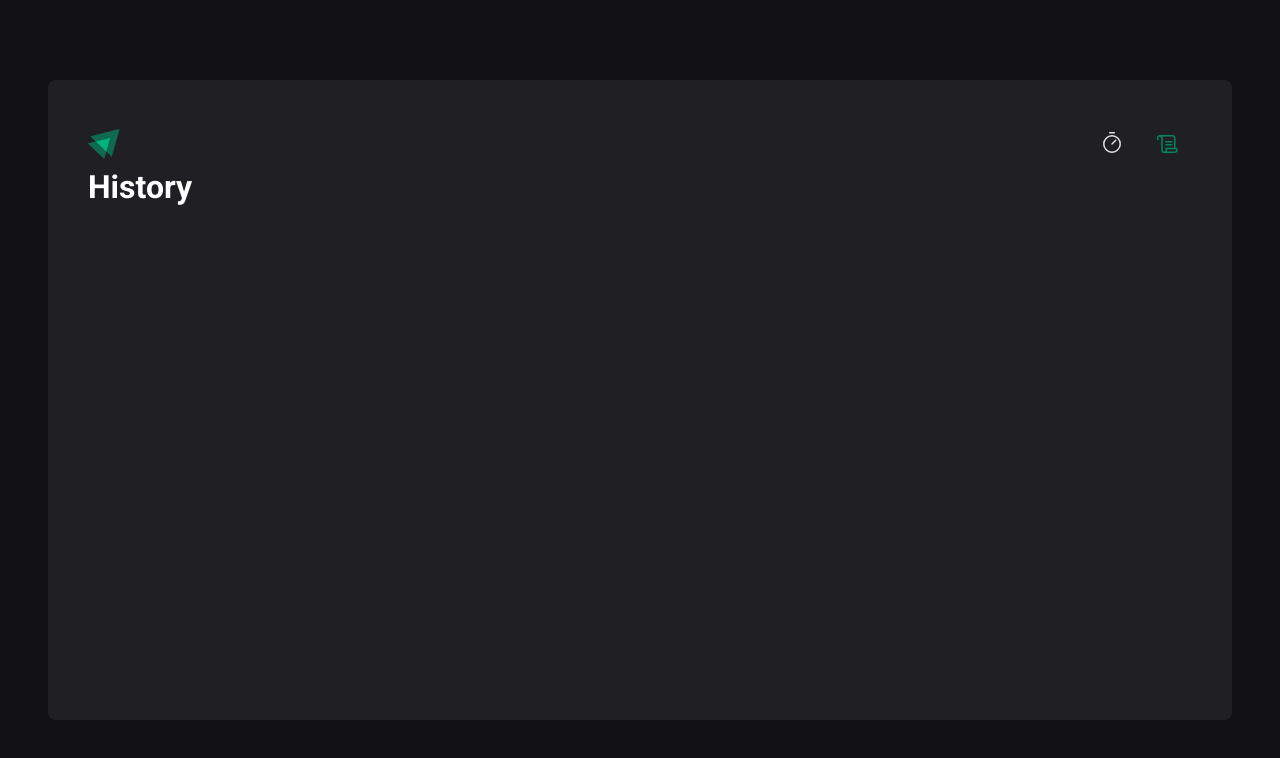
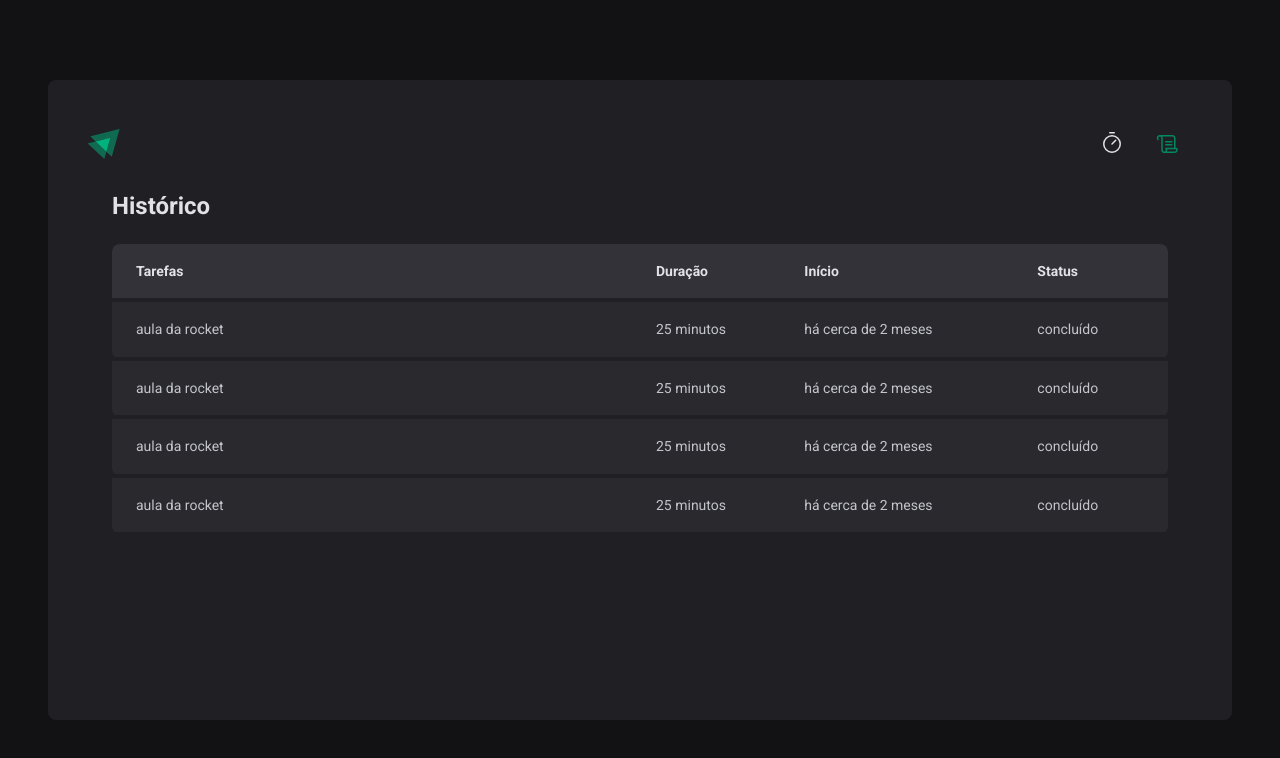
Before and after one commit to gabifrancamr/igniteTimer, a React (Vite) app: page /history in a window 1280 px wide. Shown: the top 758 px of the page. Built offline with nearby package versions, Linux system fonts and the light colour scheme.

Commit message:
estilização da página history

```diff
--- a/src/pages/History/index.tsx
+++ b/src/pages/History/index.tsx
@@ -1,7 +1,60 @@
+import { HistoryContent, HistoryList } from './styles'
+
 export function History() {
   return (
-    <div>
-      <h1>History</h1>
-    </div>
+    <HistoryContent>
+      <h1>Histórico</h1>
+
+      <HistoryList>
+        <table>
+          <thead>
+            <tr>
+              <th>Tarefas</th>
+              <th>Duração</th>
+              <th>Início</th>
+              <th>Status</th>
+            </tr>
+          </thead>
+          <tbody>
+            <tr>
+              <td>aula da rocket</td>
+              <td>25 minutos</td>
+              <td>há cerca de 2 meses</td>
+              <td>concluído</td>
+            </tr>
+            <tr>
+              <td>aula da rocket</td>
+              <td>25 minutos</td>
+              <td>há cerca de 2 meses</td>
+              <td>concluído</td>
+            </tr>
+            <tr>
+              <td>aula da rocket</td>
+              <td>25 minutos</td>
+              <td>há cerca de 2 meses</td>
+              <td>concluído</td>
+            </tr>
+            <tr>
+              <td>aula da rocket</td>
+              <td>25 minutos</td>
+              <td>há cerca de 2 meses</td>
+              <td>concluído</td>
+            </tr>
+            <tr>
+              <td>aula da rocket</td>
+              <td>25 minutos</td>
+              <td>há cerca de 2 meses</td>
+              <td>concluído</td>
+            </tr>
+            <tr>
+              <td>aula da rocket</td>
+              <td>25 minutos</td>
+              <td>há cerca de 2 meses</td>
+              <td>concluído</td>
+            </tr>
+          </tbody>
+        </table>
+      </HistoryList>
+    </HistoryContent>
   )
 }
--- a/src/pages/History/styles.ts
+++ b/src/pages/History/styles.ts
@@ -0,0 +1,66 @@
+import styled from 'styled-components'
+
+export const HistoryContent = styled.main`
+  display: flex;
+  flex: 1;
+  flex-direction: column;
+  padding: 1.5rem;
+
+  h1 {
+    font-size: 1.5rem;
+    color: ${(props) => props.theme['gray-100']};
+  }
+`
+export const HistoryList = styled.div`
+  margin-top: 1.5rem;
+  flex: 1;
+  overflow: auto;
+  overflow-y: scroll;
+  max-height: 18rem;
+
+  table {
+    width: 100%;
+    border-collapse: collapse;
+    min-width: 600px;
+
+    th {
+      text-align: left;
+      color: ${(props) => props.theme['gray-100']};
+      background-color: ${(props) => props.theme['gray-600']};
+      padding: 1rem;
+      font-size: 0.875rem;
+      line-height: 1.6;
+
+      &:first-child {
+        width: 50%;
+        border-top-left-radius: 8px;
+        padding-left: 1.5rem;
+      }
+
+      &:last-child {
+        border-top-right-radius: 8px;
+        padding-right: 1.5rem;
+      }
+    }
+
+    td {
+      padding: 1rem;
+      font-size: 0.875rem;
+      background-color: ${(props) => props.theme['gray-700']};
+      border-top: 4px solid ${(props) => props.theme['gray-800']};
+      color: ${(props) => props.theme['gray-300']};
+      line-height: 1.6;
+
+      &:first-child {
+        padding-left: 1.5rem;
+        width: 50%;
+        border-bottom-left-radius: 8px;
+      }
+
+      &:last-child {
+        padding-right: 1.5rem;
+        border-bottom-right-radius: 8px;
+      }
+    }
+  }
+`
```
